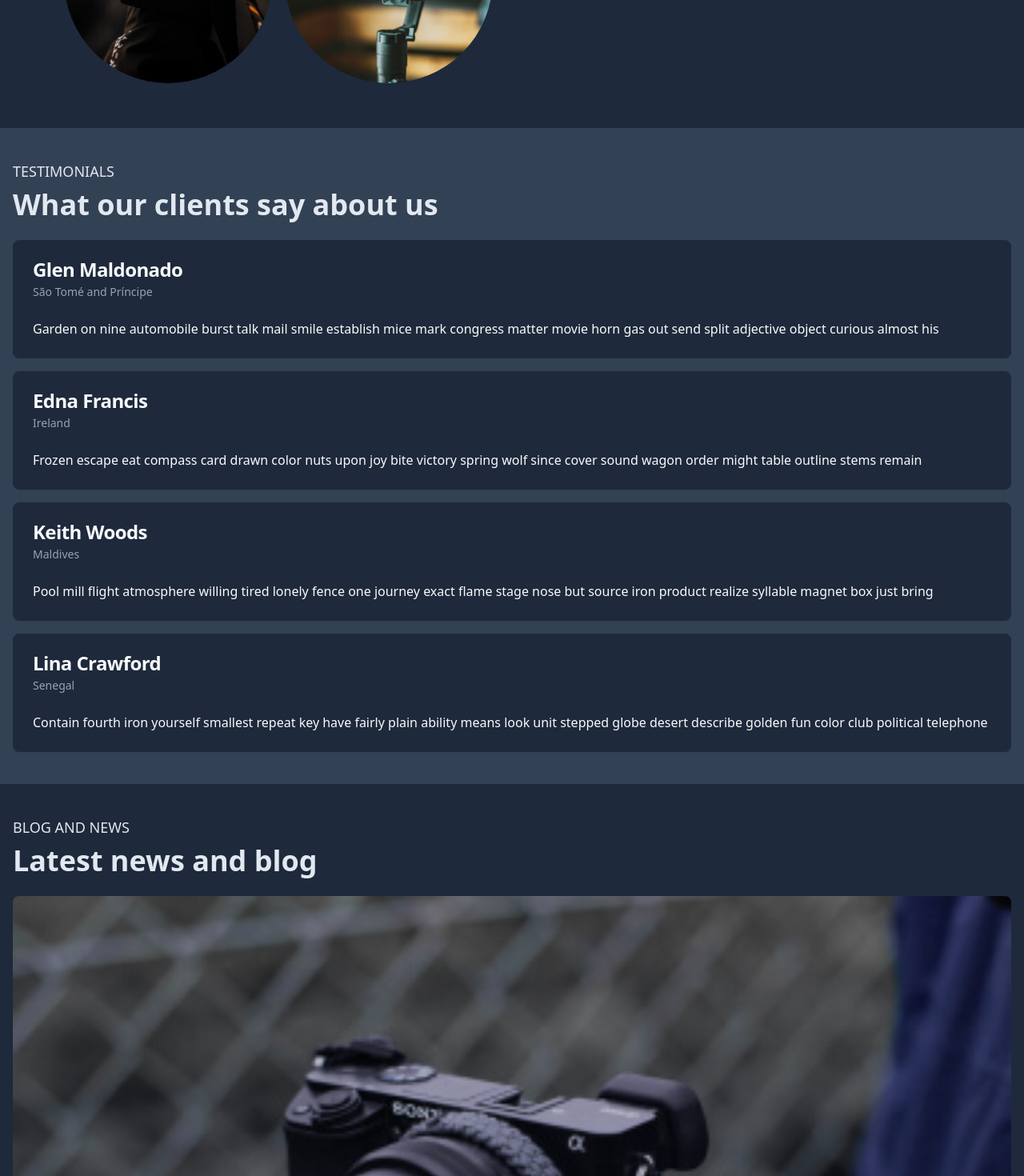
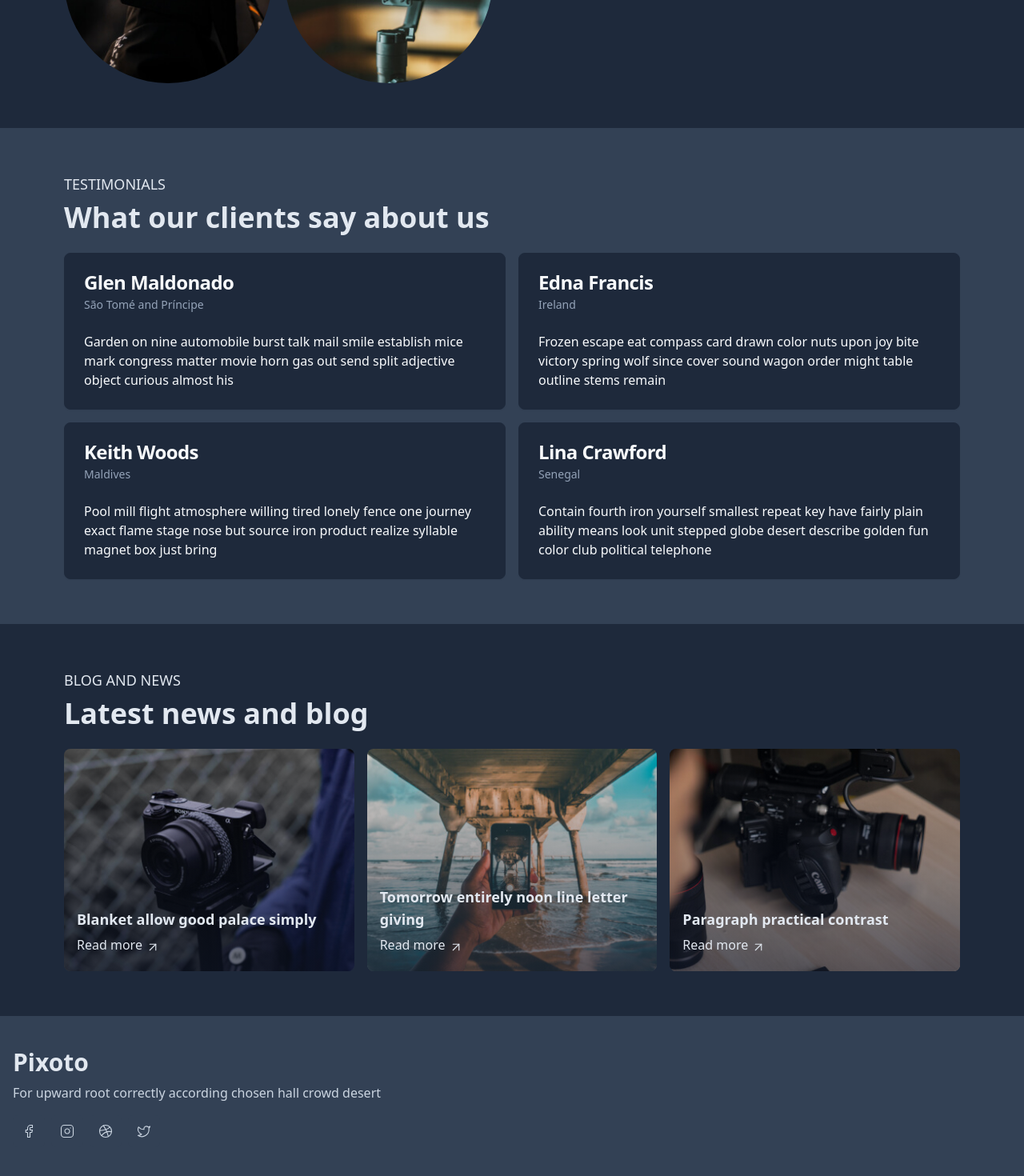
Before and after one commit to seesmof/Pixoto-Photos-Website, a Next.js app: page / in a window 1280 px wide. Shown: the part 4712-6182 px from the top of the page at 80% size. Built offline with nearby package versions, Linux system fonts and the light colour scheme.

Commit message:
update page.tsx

```diff
--- a/app/page.tsx
+++ b/app/page.tsx
@@ -333,7 +333,7 @@ const MainPage = () => {
             </div>
           </div>
 
-          <div className="">
+          <div>
             <h3 className="uppercase font-medium lg:text-lg mt-8 lg:mt-0">
               our equipment
             </h3>
@@ -373,12 +373,13 @@ const MainPage = () => {
         </div>
       </section>
 
-      <section className="p-4 py-10 grid bg-slate-700">
+      <section className="bg-slate-700">
+        <div className="max-w-6xl mx-auto w-full p-4 py-10 lg:py-14">
           <h3 className="uppercase font-medium lg:text-lg">testimonials</h3>
           <h2 className="text-2xl lg:text-4xl font-bold mt-2">
             What our clients say about us
           </h2>
-        <div className="grid gap-4 mt-6">
+          <div className="grid lg:grid-cols-2 gap-4 mt-6">
             <Card className="bg-slate-800">
               <CardHeader>
                 <CardTitle>Glen Maldonado</CardTitle>
@@ -407,9 +408,9 @@ const MainPage = () => {
                 <CardDescription>Maldives</CardDescription>
               </CardHeader>
               <CardContent>
-              Pool mill flight atmosphere willing tired lonely fence one journey
-              exact flame stage nose but source iron product realize syllable
-              magnet box just bring
+                Pool mill flight atmosphere willing tired lonely fence one
+                journey exact flame stage nose but source iron product realize
+                syllable magnet box just bring
               </CardContent>
             </Card>
             <Card className="bg-slate-800">
@@ -418,78 +419,90 @@ const MainPage = () => {
                 <CardDescription>Senegal</CardDescription>
               </CardHeader>
               <CardContent>
-              Contain fourth iron yourself smallest repeat key have fairly plain
-              ability means look unit stepped globe desert describe golden fun
-              color club political telephone
+                Contain fourth iron yourself smallest repeat key have fairly
+                plain ability means look unit stepped globe desert describe
+                golden fun color club political telephone
               </CardContent>
             </Card>
           </div>
+        </div>
       </section>
 
-      <section className="p-4 py-10 grid">
+      <section>
+        <div className="max-w-6xl mx-auto w-full grid p-4 py-10 lg:py-14">
           <h3 className="uppercase font-medium lg:text-lg">blog and news</h3>
           <h2 className="text-2xl lg:text-4xl font-bold mt-2">
             Latest news and blog
           </h2>
-        <div className="grid gap-4 mt-6">
-          <div className="overflow-hidden rounded-lg relative">
+          <div className="grid lg:grid-cols-3 gap-4 mt-6">
+            <div className="overflow-hidden rounded-lg relative cursor-pointer group">
               <Image
                 src="/assets/main-blog-1.jpg"
                 alt="blog photo"
                 width={1920}
                 height={1080}
-              className="object-cover w-full"
+                className="object-cover w-full duration-300 group-hover:scale-105"
               />
               <div className="absolute inset-0 bg-gradient-to-b from-transparent to-slate-900/60 flex flex-col justify-end p-4">
                 <Link href="/">
                   <h4 className="font-bold text-lg">
                     Blanket allow good palace simply
                   </h4>
+                  <div className="w-max relative group overflow-hidden">
                     <div className="flex items-end gap-1 mt-1.5">
                       Read more
                       <ArrowUpRight size={18} strokeWidth={1.5} />
                     </div>
+                    <div className="h-[1px] hidden lg:block w-24 bg-slate-200 mt-1 duration-300 -translate-x-24 group-hover:translate-x-0"></div>
+                  </div>
                 </Link>
               </div>
             </div>
-          <div className="overflow-hidden rounded-lg relative">
+            <div className="overflow-hidden rounded-lg relative cursor-pointer group">
               <Image
                 src="/assets/main-blog-2.jpg"
                 alt="blog photo"
                 width={1920}
                 height={1080}
-              className="object-cover w-full"
+                className="object-cover w-full duration-300 group-hover:scale-105"
               />
               <div className="absolute inset-0 bg-gradient-to-b from-transparent to-slate-900/60 flex flex-col justify-end p-4">
                 <Link href="/">
                   <h4 className="font-bold text-lg">
                     Tomorrow entirely noon line letter giving
                   </h4>
+                  <div className="w-max relative group overflow-hidden">
                     <div className="flex items-end gap-1 mt-1.5">
                       Read more
                       <ArrowUpRight size={18} strokeWidth={1.5} />
                     </div>
+                    <div className="h-[1px] hidden lg:block w-24 bg-slate-200 mt-1 duration-300 -translate-x-24 group-hover:translate-x-0"></div>
+                  </div>
                 </Link>
               </div>
             </div>
-          <div className="overflow-hidden rounded-lg relative">
+            <div className="overflow-hidden rounded-lg relative cursor-pointer group">
               <Image
                 src="/assets/main-blog-3.jpg"
                 alt="blog photo"
                 width={1920}
                 height={1080}
-              className="object-cover w-full"
+                className="object-cover w-full duration-300 group-hover:scale-105"
               />
               <div className="absolute inset-0 bg-gradient-to-b from-transparent to-slate-900/60 flex flex-col justify-end p-4">
                 <Link href="/">
                   <h4 className="font-bold text-lg">
                     Paragraph practical contrast{" "}
                   </h4>
+                  <div className="w-max relative group overflow-hidden">
                     <div className="flex items-end gap-1 mt-1.5">
                       Read more
                       <ArrowUpRight size={18} strokeWidth={1.5} />
                     </div>
+                    <div className="h-[1px] hidden lg:block w-24 bg-slate-200 mt-1 duration-300 -translate-x-24 group-hover:translate-x-0"></div>
+                  </div>
                 </Link>
+              </div>
             </div>
           </div>
         </div>
```
Lines whose indentation alone changed are shown as unchanged.
